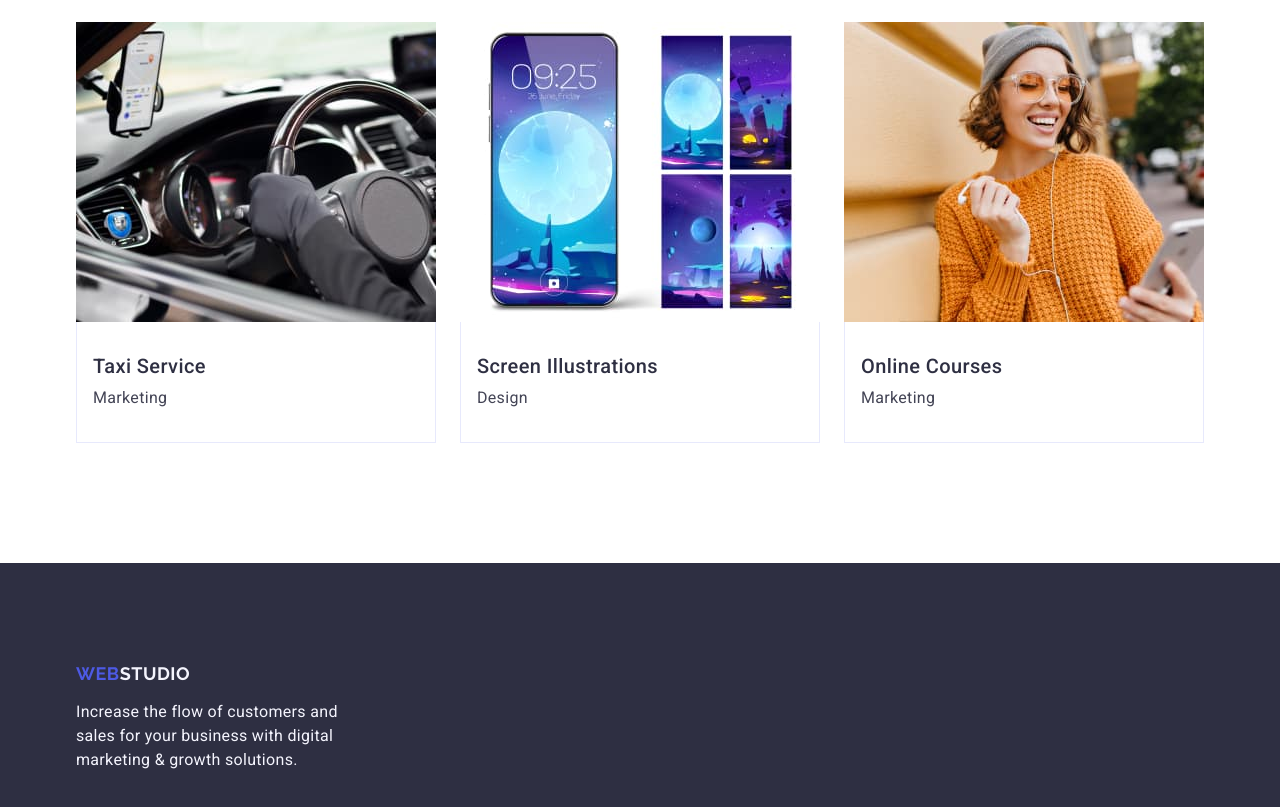
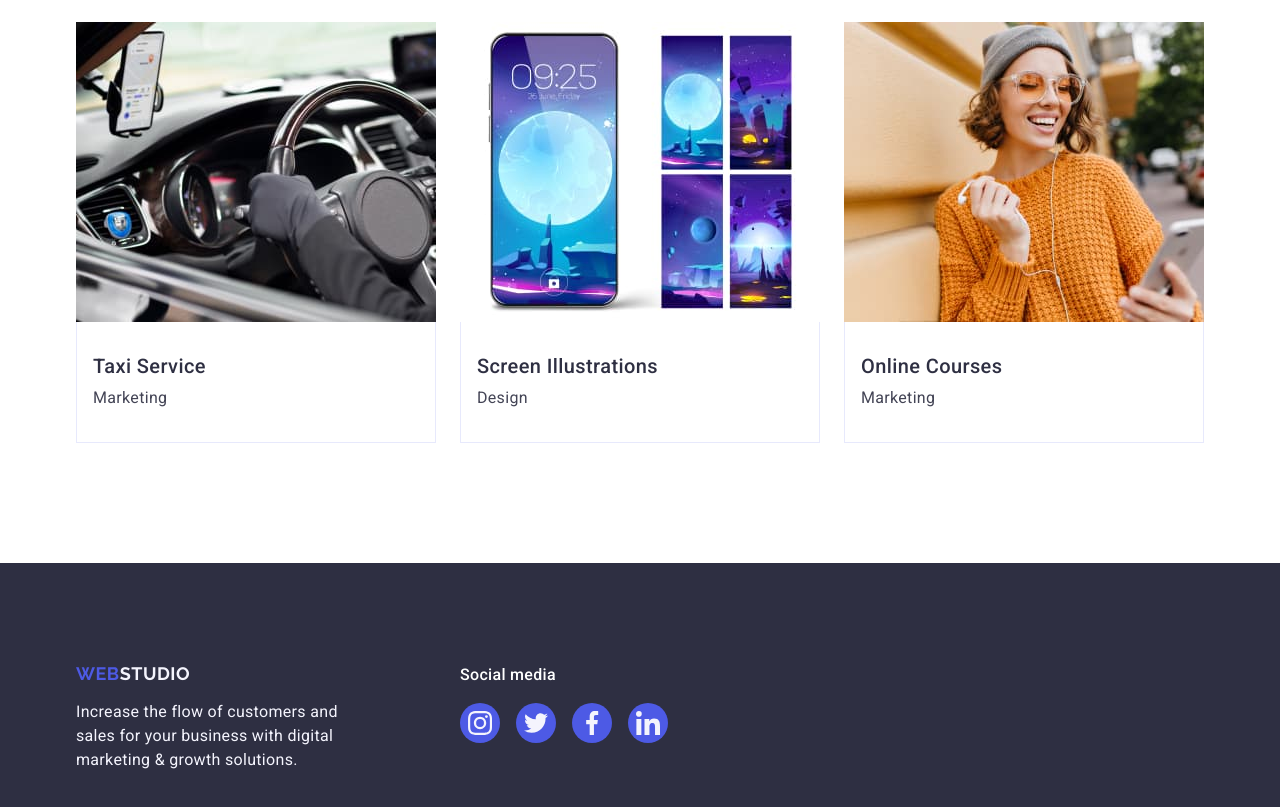
Before and after one commit to AnastasiiaPerevytska/goit-markup-hw-04, a plain HTML site: page index.html in a window 1280 px wide. Shown: the part 2620-3427 px from the top of the page. Drawn offline with nearby package versions, Linux system fonts and the light colour scheme.

Commit message:
section 4 + footer

```diff
--- a/css/styles.css
+++ b/css/styles.css
@@ -84,7 +84,7 @@ margin-right: 76px;
     display: block;
     padding: 24px 0;
     position: relative;
-    transition: 250ms cubic-bezier(0.4, 0, 0.2, 1);
+    transition: color 250ms cubic-bezier(0.4, 0, 0.2, 1);
 }
 
 .nav-link:hover,
@@ -119,7 +119,7 @@ margin-right: 76px;
     font-size: 16px;
     line-height: 1.5;
     letter-spacing: 0.02em;
-    transition: 250ms cubic-bezier(0.4, 0, 0.2, 1);
+    transition: color 250ms cubic-bezier(0.4, 0, 0.2, 1);
 }
 
 .address-link:hover,
@@ -168,12 +168,12 @@ button {
     border-radius: 4px;
     border: none;
     cursor: pointer;
-    transition: 250ms cubic-bezier(0.4, 0, 0.2, 1);
+    transition: background-color 250ms cubic-bezier(0.4, 0, 0.2, 1);
 }
 
 .button:hover,
 .button:focus {
-    background: #404BBF;
+    background-color: #404BBF;
     cursor: pointer;
 }
 
@@ -257,7 +257,6 @@ button {
 
 .team-list-item {
     background-color: #FFFFFF;
-    border-radius: 0px 0px 4px 4px;
     justify-content: center;
     width: calc((100% - 72px) / 4);
     border-radius: 0px 0px 4px 4px;
@@ -304,7 +303,7 @@ button {
     background-color: #4D5AE5;
     border-radius: 50%;
     padding: 12px;
-    transition: 250ms cubic-bezier(0.4, 0, 0.2, 1);
+    transition: background-color 250ms cubic-bezier(0.4, 0, 0.2, 1);
 }
 
 .team-soc-links:hover,
@@ -339,6 +338,16 @@ color: #2E2F42;
 
 .portfolio-list-item {
     width: calc((100% - 48px) / 3);
+    position: relative;
+    overflow: hidden;
+    transition: box-shadow 250ms cubic-bezier(0.4, 0, 0.2, 1);
+}
+
+
+.portfolio-list-item:hover {
+box-shadow: 0px 2px 1px 0px rgba(46, 47, 66, 0.08),
+        0px 1px 1px 0px rgba(46, 47, 66, 0.16),
+        0px 1px 6px 0px rgba(46, 47, 66, 0.08);
 }
 
 .portfolio-info {
@@ -362,6 +371,29 @@ color: #2E2F42;
         font-weight: 400;
         line-height: 1.5;
         letter-spacing: 0.02em;
+}
+
+.portfolio-overlay {
+position: absolute;
+top: 0;
+left: 0;
+width: 360px;
+height: 300px;
+background-color: #4D5AE5;
+padding: 40px 32px 164px 32px;
+transform: translateY(150%);
+transition: transform 250ms cubic-bezier(0.4, 0, 0.2, 1);
+}
+
+.portfolio-overlay-text{
+color: #F4F4FD;
+font-size: 16px;
+line-height: 1.5;
+letter-spacing: 0.02em;
+}
+
+.portfolio-list-item:hover .portfolio-overlay {
+    transform: translateY(0);
 }
 
 .footer {
@@ -393,3 +425,43 @@ color: #2E2F42;
     letter-spacing: 0.02em;
     max-width: 264px;
 }
+
+.footer-soc-media-title {
+    color: #FFF;
+    font-family: Roboto;
+    font-size: 16px;
+    font-weight: 500;
+    line-height: 1.5;
+    letter-spacing: 0.02em;
+    margin-bottom: 16px;
+}
+
+.footer-soc-media-list {
+    display: flex;
+    gap: 16px;
+    align-items: baseline;
+}
+
+.footer-soc-media-link {
+    width: 40px;
+    height: 40px;
+    display: flex;
+    background-color: #4D5AE5;
+    border-radius: 50%;
+    padding: 8px;
+    transition: background-color 250ms cubic-bezier(0.4, 0, 0.2, 1)
+}
+
+.footer-soc-media-link:hover,
+.footer-soc-media-link:focus {
+    background-color: #31D0AA;
+}
+
+.footer-icon {
+    fill: #F4F4FD;
+}
+
+.footer-container {
+    display: flex;
+    gap: 120px;
+}
--- a/index.html
+++ b/index.html
@@ -305,6 +305,11 @@
                 <li class="portfolio-list-item">
                     <img src="./images/bankingapp.jpg" width="360" alt="banking_app">
 
+                    <div class="portfolio-overlay">
+                        <p class="portfolio-overlay-text"> 14 Stylish and User-Friendly App Design Concepts · Task Manager App · Calorie Tracker App · Exotic Fruit Ecommerce App ·
+                        Cloud Storage App</p>
+                    </div>
+
                     <div class="portfolio-info">
                     <h3 class="portfolio-name">Banking App</h3>
                     <p class="portfolio-description">App</p>
@@ -312,6 +317,12 @@
                 </li>
                 <li class="portfolio-list-item">
                     <img src="./images/payment.jpg" width="360" alt="cashless_payment">
+
+                    <div class="portfolio-overlay">
+                        <p class="portfolio-overlay-text"> 14 Stylish and User-Friendly App Design Concepts · Task Manager App · Calorie
+        Tracker App · Exotic Fruit Ecommerce App ·
+        Cloud Storage App</p>
+    </div>
 
                     <div class="portfolio-info">
                     <h3 class="portfolio-name">Cashless Payment</h3>
@@ -321,6 +332,12 @@
                 <li class="portfolio-list-item">
                     <img src="./images/meditationapp.jpg" width="360" alt="meditation_app">
 
+                    <div class="portfolio-overlay">
+                        <p class="portfolio-overlay-text"> 14 Stylish and User-Friendly App Design Concepts · Task Manager App · Calorie
+                            Tracker App · Exotic Fruit Ecommerce App ·
+                            Cloud Storage App</p>
+                    </div>
+
                     <div class="portfolio-info">
                     <h3 class="portfolio-name">Meditation App</h3>
                     <p class="portfolio-description">App</p>
@@ -328,6 +345,12 @@
                 </li>
                 <li class="portfolio-list-item">
                     <img src="./images/taxi.jpg" width="360" alt="taxi_service">
+
+                    <div class="portfolio-overlay">
+                        <p class="portfolio-overlay-text"> 14 Stylish and User-Friendly App Design Concepts · Task Manager App · Calorie
+                            Tracker App · Exotic Fruit Ecommerce App ·
+                            Cloud Storage App</p>
+                    </div>
 
                     <div class="portfolio-info">
                     <h3 class="portfolio-name">Taxi Service</h3>
@@ -337,6 +360,12 @@
                 <li class="portfolio-list-item">
                     <img src="./images/screenillustrations.jpg" width="360" alt="screen_illustrations">
 
+                    <div class="portfolio-overlay">
+                        <p class="portfolio-overlay-text"> 14 Stylish and User-Friendly App Design Concepts · Task Manager App · Calorie
+                            Tracker App · Exotic Fruit Ecommerce App ·
+                            Cloud Storage App</p>
+                    </div>
+
                     <div class="portfolio-info">
                     <h3 class="portfolio-name">Screen Illustrations</h3>
                     <p class="portfolio-description">Design</p>
@@ -344,6 +373,12 @@
                 </li>
                 <li class="portfolio-list-item">
                     <img src="./images/onlinecourses.jpg" width="360" alt="online_courses">
+
+                    <div class="portfolio-overlay">
+                        <p class="portfolio-overlay-text"> 14 Stylish and User-Friendly App Design Concepts · Task Manager App · Calorie
+                            Tracker App · Exotic Fruit Ecommerce App ·
+                            Cloud Storage App</p>
+                    </div>
 
                     <div class="portfolio-info">
                     <h3 class="portfolio-name">Online Courses</h3>
@@ -356,10 +391,47 @@
     </main>
 
     <footer class="footer">
-        <div class="container">
+        <div class="container footer-container">
+            <div class="footer-logo-container">
         <a class="logo footer-logo" href="index.html">Web<span class="logo-part-footer">Studio</span></a>
         <p class="footer-description">Increase the flow of customers and sales for your business with digital marketing
             & growth solutions.</p>
+            </div>
+
+            <div class="footer-soc-media">
+                <p class="footer-soc-media-title">Social media</p>
+
+                <ul class="footer-soc-media-list">
+                    <li class="footer-soc-media-item">
+                        <a href="./index.html" target="_blank" class="footer-soc-media-link">
+                            <svg class="footer-icon">
+                                <use href="./images/icons.svg#icon-instagram" width="24" height="24"></use>
+                            </svg>
+                        </a>
+                    </li>
+                    <li class="footer-soc-media-item">
+                        <a href="./index.html" target="_blank" class="footer-soc-media-link">
+                            <svg class="footer-icon">
+                                <use href="./images/icons.svg#icon-twitter" width="24" height="24"></use>
+                            </svg>
+                        </a>
+                    </li>
+                    <li class="footer-soc-media-item">
+                        <a href="./index.html" target="_blank" class="footer-soc-media-link">
+                            <svg class="footer-icon">
+                                <use href="./images/icons.svg#icon-facebook" width="24" height="24"></use>
+                            </svg>
+                        </a>
+                    </li>
+                    <li class="footer-soc-media-item">
+                        <a href="./index.html" target="_blank" class="footer-soc-media-link">
+                            <svg class="footer-icon">
+                                <use href="./images/icons.svg#icon-linkedin" width="24" height="24"></use>
+                            </svg>
+                        </a>
+                    </li>
+                </ul>
+            </div>
             </div>
     </footer>
 
```
